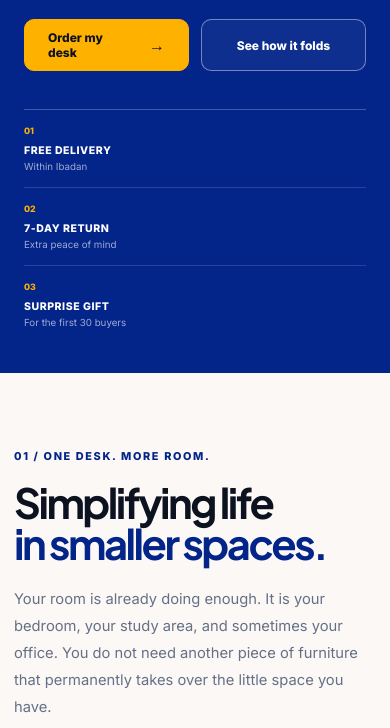
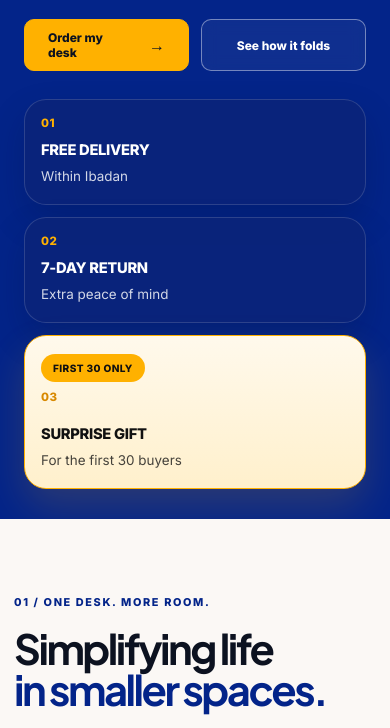
Before and after one commit to Skyq432/emmytechnologydesklandingpage, a website: page index.html in a window 390 px wide. Shown: the part 991-1719 px from the top of the page. Drawn offline with Linux system fonts and the light colour scheme.

Commit message:
Improve hero assurance cards and highlight surprise gift

```diff
--- a/styles.css
+++ b/styles.css
@@ -547,3 +547,158 @@ button{cursor:pointer}
 }
 
 /* === EMMYTECH LARGE CAMPAIGN HERO END === */
+
+
+/* === EMMYTECH HERO ASSURANCE CARDS FIX START === */
+
+.campaign-hero__assurance{
+    position:absolute !important;
+    left:52px !important;
+    bottom:34px !important;
+    width:min(820px,62vw) !important;
+    display:grid !important;
+    grid-template-columns:repeat(3,minmax(0,1fr)) !important;
+    gap:16px !important;
+    border-top:0 !important;
+    overflow:visible !important;
+    z-index:5 !important;
+}
+
+.campaign-hero__assurance > div,
+.campaign-hero__assurance div + div,
+.campaign-hero__assurance div:last-child{
+    position:relative !important;
+    min-height:138px !important;
+    padding:22px 20px 18px !important;
+    border-right:0 !important;
+    border-bottom:0 !important;
+    border-radius:22px !important;
+    background:rgba(10, 36, 122, 0.92) !important;
+    border:1px solid rgba(255,255,255,0.14) !important;
+    box-shadow:0 16px 34px rgba(4, 16, 60, 0.22) !important;
+    backdrop-filter:blur(10px) !important;
+}
+
+.campaign-hero__assurance > div small{
+    display:block !important;
+    margin-bottom:12px !important;
+    color:#ffb100 !important;
+    font-size:.72rem !important;
+    line-height:1 !important;
+    font-weight:800 !important;
+    letter-spacing:.04em !important;
+}
+
+.campaign-hero__assurance > div strong{
+    display:block !important;
+    margin-bottom:8px !important;
+    color:#ffffff !important;
+    font-size:1.02rem !important;
+    line-height:1.18 !important;
+    font-weight:800 !important;
+    letter-spacing:-0.02em !important;
+}
+
+.campaign-hero__assurance > div span{
+    display:block !important;
+    color:rgba(255,255,255,0.82) !important;
+    font-size:.92rem !important;
+    line-height:1.42 !important;
+}
+
+/* Highlight the surprise gift card */
+.campaign-hero__assurance > div:nth-child(3){
+    background:linear-gradient(180deg, #fff9ec 0%, #fff0cc 100%) !important;
+    border:1.5px solid #ffb100 !important;
+    box-shadow:0 18px 40px rgba(255, 177, 0, 0.16) !important;
+    transform:translateY(-6px) !important;
+}
+
+.campaign-hero__assurance > div:nth-child(3)::before{
+    content:"FIRST 30 ONLY";
+    position:absolute;
+    top:14px;
+    right:14px;
+    display:inline-flex;
+    align-items:center;
+    justify-content:center;
+    height:28px;
+    padding:0 12px;
+    border-radius:999px;
+    background:#ffb100;
+    color:#111111;
+    font-size:.63rem;
+    font-weight:800;
+    letter-spacing:.04em;
+    white-space:nowrap;
+}
+
+.campaign-hero__assurance > div:nth-child(3) small{
+    color:#d88900 !important;
+}
+
+.campaign-hero__assurance > div:nth-child(3) strong{
+    color:#111111 !important;
+    padding-right:92px !important;
+}
+
+.campaign-hero__assurance > div:nth-child(3) span{
+    color:rgba(17,17,17,0.78) !important;
+}
+
+@media(max-width:1050px){
+    .campaign-hero__assurance{
+        width:min(720px,68vw) !important;
+        left:34px !important;
+        bottom:24px !important;
+        gap:12px !important;
+    }
+
+    .campaign-hero__assurance > div,
+    .campaign-hero__assurance div + div,
+    .campaign-hero__assurance div:last-child{
+        min-height:128px !important;
+        padding:18px 16px 16px !important;
+    }
+
+    .campaign-hero__assurance > div strong{
+        font-size:.92rem !important;
+    }
+
+    .campaign-hero__assurance > div span{
+        font-size:.84rem !important;
+    }
+}
+
+@media(max-width:760px){
+    .campaign-hero__assurance{
+        position:relative !important;
+        left:auto !important;
+        bottom:auto !important;
+        width:100% !important;
+        margin-top:28px !important;
+        grid-template-columns:1fr !important;
+        gap:12px !important;
+    }
+
+    .campaign-hero__assurance > div,
+    .campaign-hero__assurance div + div,
+    .campaign-hero__assurance div:last-child{
+        min-height:auto !important;
+        padding:18px 16px !important;
+        transform:none !important;
+    }
+
+    .campaign-hero__assurance > div:nth-child(3) strong{
+        padding-right:0 !important;
+        padding-top:10px !important;
+    }
+
+    .campaign-hero__assurance > div:nth-child(3)::before{
+        position:static;
+        margin-bottom:10px;
+        width:max-content;
+    }
+}
+
+/* === EMMYTECH HERO ASSURANCE CARDS FIX END === */
```
Also changed, not shown: 1 other file.
